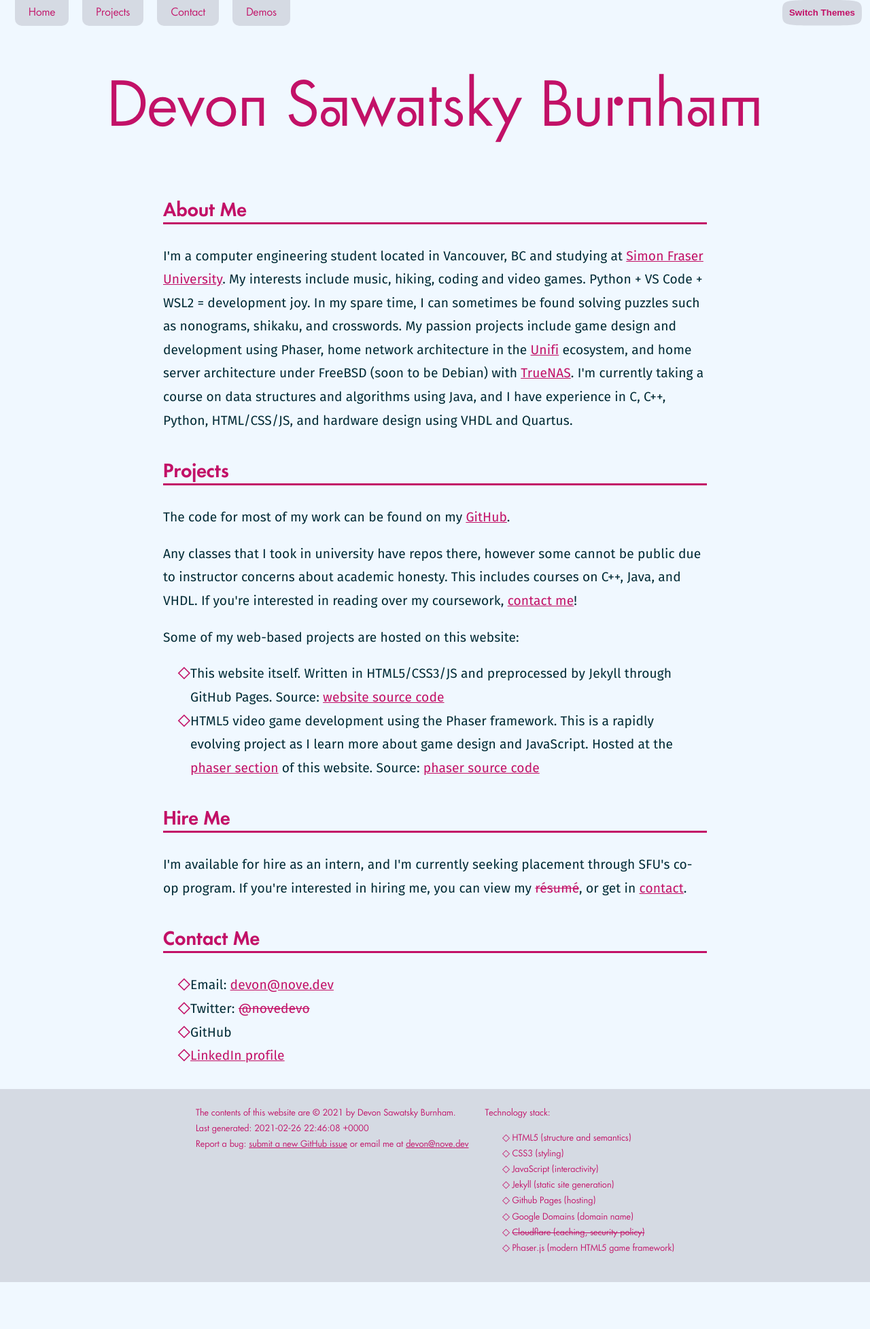
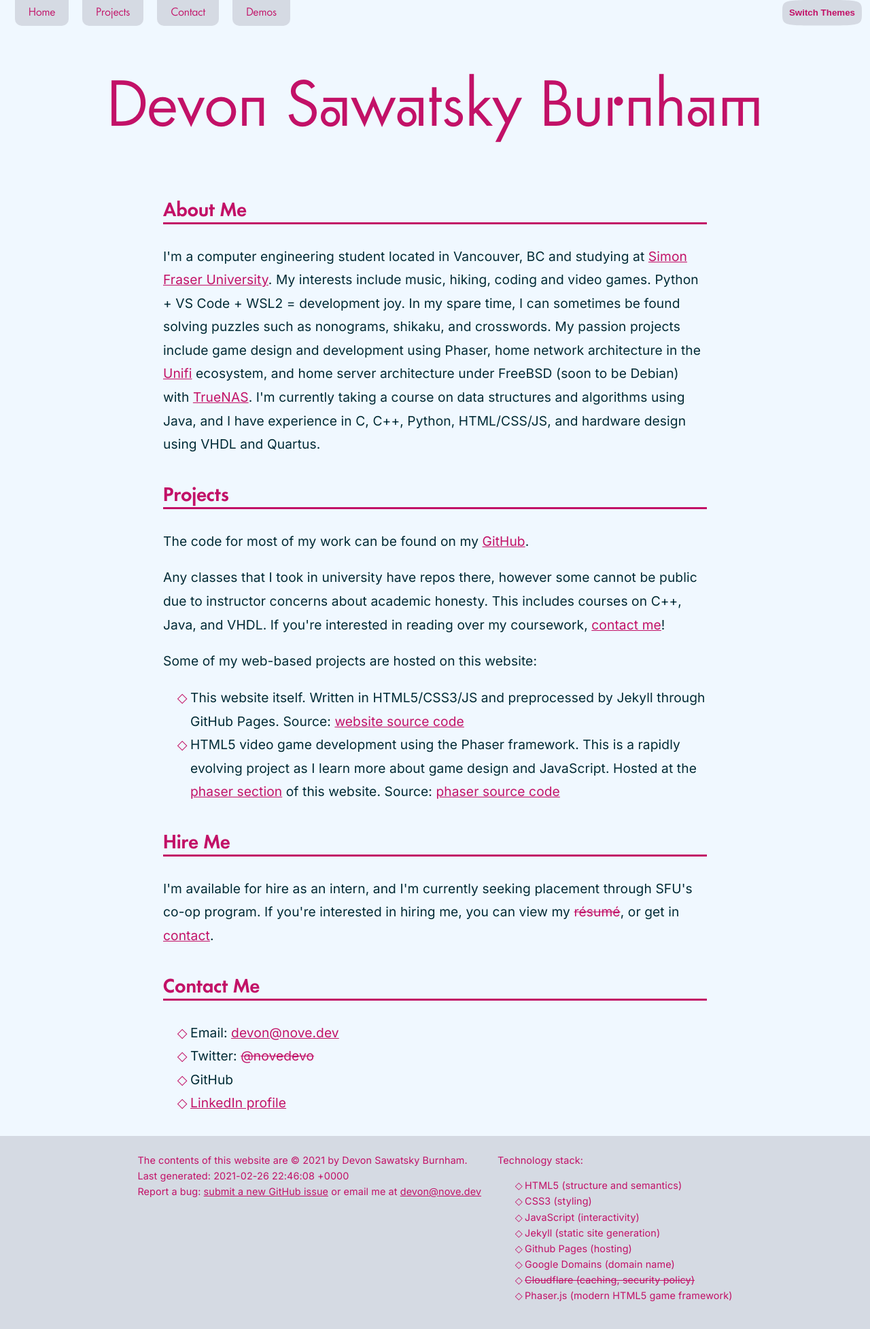
Before and after one commit to novedevo/nove.dev, a Jekyll site: the page built from index.html, in a window 1280 px wide. Shown: the whole page at 68% size. Built offline with Jekyll 4.4.1, drawn with Linux system fonts in a browser that asks for light colours; before the commit the page ends 1886 px from its top, so only the background shows below that.

Commit message:
fira sans > inter

```diff
--- a/_layouts/base.html
+++ b/_layouts/base.html
@@ -15,7 +15,7 @@
     <link rel="icon" href="/favicons/favicon-180.png" sizes="180x180">
     <link rel="icon" href="/favicons/favicon-192.png" sizes="192x192">
 
-    <link rel="stylesheet" href="https://fonts.googleapis.com/css?family=Fira Sans">
+    <link rel="stylesheet" href="https://fonts.googleapis.com/css?family=Inter">
 
     <link rel='stylesheet' href='/styles.css'>
     <script src="/script.js" defer></script>
--- a/styles.css
+++ b/styles.css
@@ -38,10 +38,11 @@ body {
     background-color: var(--background-color);
 }
 
-h1, h2, h3, nav, footer, .top-bar {
+h1, h2, h3, nav, .top-bar {
     font-family: 'Architype Renner';
     color: var(--accent-color);
 }
+
 
 .ss01 {
     font-feature-settings:"ss01";
@@ -60,12 +61,16 @@ code {
     padding: 1px 3px;
 }
 
-main>p, main>ul, aside {
-    font-family: "Fira Sans", Fira, Inter, Helvetica, Arial, sans-serif;
+main>p, main>ul, aside, footer {
+    font-family: Inter, "Fira Sans", Roboto, Helvetica, Arial, sans-serif;
     line-height: 1.8;
     font-size: 1.2rem;
     color: var(--text-color);
     letter-spacing: 0.1px;
+}
+
+footer {
+    color: var(--accent-color);
 }
 
 h1 {
```
